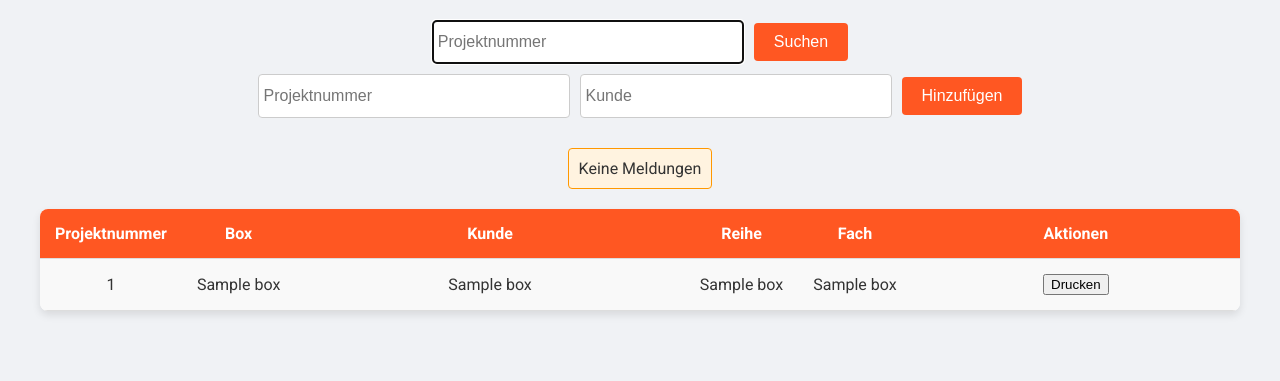
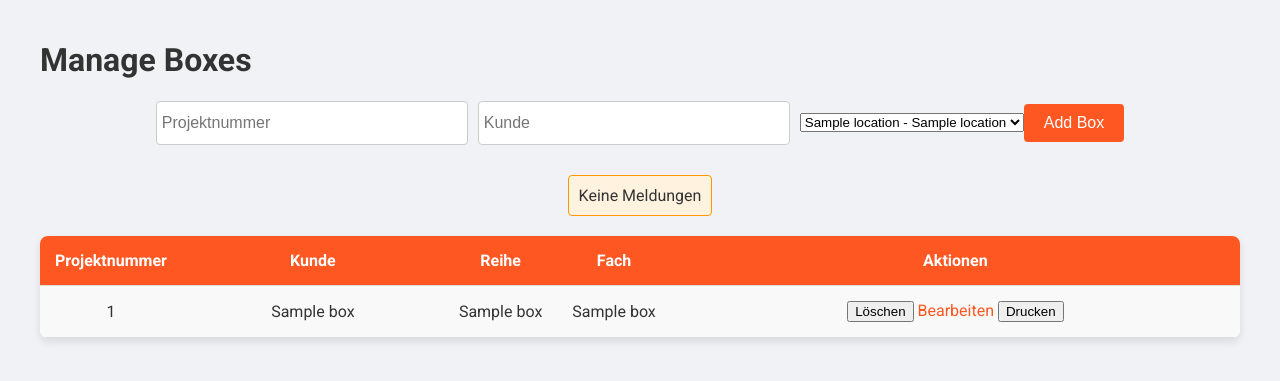
Before and after one commit to tavoli-rgb/kistenverwaltung, a Flask app: template templates/manage.html in a window 1280 px wide. Shown: the top 381 px of the page. Run offline with Flask 3, Linux system fonts and the light colour scheme; the template is opened without the code that fills it: most values are stand-ins (such as "Sample title", 1, 10 or a date in 2020).

Commit message:
umfassende änderungen durch copilot. da alle funktionen nicht mehr gegeben waren

```diff
--- a/app.py
+++ b/app.py
@@ -60,72 +60,6 @@ def find_box():
     else:
         return "Database connection failed."
 
-@app.route('/add', methods=['POST'])
-def add_box():
-    projektnummer = request.form['projektnummer']
-    kunde = request.form['kunde']
-    lagerplatz_id = request.form['lagerplatz_id']
-    conn = get_db_connection()
-    if conn:
-        cursor = conn.cursor()
-        cursor.execute("""
-            INSERT INTO boxes (projektnummer, kunde, lagerplatz_id)
-            VALUES (%s, %s, %s)
-        """, (projektnummer, kunde, lagerplatz_id))
-        conn.commit()
-        cursor.close()
-        conn.close()
-        return redirect(url_for('index'))
-    else:
-        return "Database connection failed."
-
-@app.route('/edit', methods=['POST'])
-def edit_box():
-    projektnummer = request.form['projektnummer']
-    kunde = request.form['kunde']
-    lagerplatz_id = request.form['lagerplatz_id']
-    conn = get_db_connection()
-    if conn:
-        cursor = conn.cursor()
-        cursor.execute("""
-            UPDATE boxes
-            SET kunde = %s, lagerplatz_id = %s
-            WHERE projektnummer = %s
-        """, (kunde, lagerplatz_id, projektnummer))
-        conn.commit()
-        cursor.close()
-        conn.close()
-        return redirect(url_for('index'))
-    else:
-        return "Database connection failed."
-
-@app.route('/delete', methods=['POST'])
-def delete_box():
-    projektnummer = request.form['projektnummer']
-    conn = get_db_connection()
-    if conn:
-        cursor = conn.cursor()
-        cursor.execute("DELETE FROM boxes WHERE projektnummer = %s", (projektnummer,))
-        conn.commit()
-        cursor.close()
-        conn.close()
-        return redirect(url_for('index'))
-    else:
-        return "Database connection failed."
-
-@app.route('/manage', methods=['GET', 'POST'])
-def manage_boxes():
-    conn = get_db_connection()
-    if conn:
-        cursor = conn.cursor()
-        boxes = fetch_boxes(cursor)
-        storage_locations = fetch_storage_locations(cursor)
-        cursor.close()
-        conn.close()
-        return render_template('manage.html', boxes=boxes, storage_locations=storage_locations, message=None, highlight=None)
-    else:
-        return "Database connection failed."
-
 @app.route('/find_manage', methods=['POST'])
 def find_box_manage():
     projektnummer = request.form['projektnummer']
@@ -151,12 +85,61 @@ def find_box_manage():
     else:
         return "Database connection failed."
 
-@app.route('/print_label/<projektnummer>/<kunde>/<reihe>/<fach>/<boxnummer>')
-def print_label(projektnummer, kunde, reihe, fach, boxnummer):
-    return render_template('print_label.html', projektnummer=projektnummer, kunde=kunde, reihe=reihe, fach=fach, boxnummer=boxnummer)
+@app.route('/add', methods=['POST'])
+def add_box():
+    projektnummer = request.form['projektnummer']
+    kunde = request.form['kunde']
+    lagerplatz_id = request.form['lagerplatz_id']
+    conn = get_db_connection()
+    if conn:
+        cursor = conn.cursor()
+        cursor.execute("""
+            INSERT INTO boxes (projektnummer, kunde, lagerplatz_id)
+            VALUES (%s, %s, %s)
+        """, (projektnummer, kunde, lagerplatz_id))
+        cursor.execute("UPDATE storage_locations SET belegt = TRUE WHERE id = %s", (lagerplatz_id,))
+        conn.commit()
+        cursor.close()
+        conn.close()
+        return redirect(url_for('manage_boxes'))
+    else:
+        return "Database connection failed."
+
+@app.route('/edit_box/<projektnummer>', methods=['GET', 'POST'])
+def edit_box(projektnummer):
+    if request.method == 'POST':
+        projektnummer = request.form['projektnummer']
+        kunde = request.form['kunde']
+        lagerplatz_id = request.form['lagerplatz_id']
+        conn = get_db_connection()
+        if conn:
+            cursor = conn.cursor()
+            cursor.execute("""
+                UPDATE boxes
+                SET kunde = %s, lagerplatz_id = %s
+                WHERE projektnummer = %s
+            """, (kunde, lagerplatz_id, projektnummer))
+            conn.commit()
+            cursor.close()
+            conn.close()
+            return redirect(url_for('manage_boxes'))
+        else:
+            return "Database connection failed."
+    else:
+        conn = get_db_connection()
+        if conn:
+            cursor = conn.cursor()
+            cursor.execute("SELECT projektnummer, kunde, lagerplatz_id FROM boxes WHERE projektnummer = %s", (projektnummer,))
+            box = cursor.fetchone()
+            storage_locations = fetch_storage_locations(cursor)
+            cursor.close()
+            conn.close()
+            return render_template('edit_box.html', box=box, storage_locations=storage_locations)
+        else:
+            return "Database connection failed."
 
 @app.route('/delete_box/<projektnummer>', methods=['POST'])
-def delete_box_route(projektnummer):
+def delete_box(projektnummer):
     conn = get_db_connection()
     if conn:
         cursor = conn.cursor()
@@ -182,29 +165,22 @@ def delete_box_route(projektnummer):
     else:
         return "Database connection failed."
 
-@app.route('/edit_box/<projektnummer>', methods=['GET', 'POST'])
-def edit_box_route(projektnummer):
-    if request.method == 'POST':
-        projektnummer = request.form['projektnummer']
-        kunde = request.form['kunde']
-        lagerplatz_id = request.form['lagerplatz_id']
-        conn = get_db_connection()
-        if conn:
-            cursor = conn.cursor()
-            cursor.execute("""
-                UPDATE boxes
-                SET kunde = %s, lagerplatz_id = %s
-                WHERE projektnummer = %s
-            """, (kunde, lagerplatz_id, projektnummer))
-            conn.commit()
-            cursor.close()
-            conn.close()
-            return redirect(url_for('index'))
-        else:
-            return "Database connection failed."
+@app.route('/manage', methods=['GET', 'POST'])
+def manage_boxes():
+    conn = get_db_connection()
+    if conn:
+        cursor = conn.cursor()
+        boxes = fetch_boxes(cursor)
+        storage_locations = fetch_storage_locations(cursor)
+        cursor.close()
+        conn.close()
+        return render_template('manage.html', boxes=boxes, storage_locations=storage_locations, message=None, highlight=None)
     else:
-        # Render form for editing box
-        pass
+        return "Database connection failed."
+
+@app.route('/print_label/<projektnummer>/<kunde>/<reihe>/<fach>/<boxnummer>')
+def print_label(projektnummer, kunde, reihe, fach, boxnummer):
+    return render_template('print_label.html', projektnummer=projektnummer, kunde=kunde, reihe=reihe, fach=fach, boxnummer=boxnummer)
 
 @app.route('/testansicht')
 def testansicht():
--- a/templates/manage.html
+++ b/templates/manage.html
@@ -1,8 +1,9 @@
 <!DOCTYPE html>
-<html lang="de">
+<html lang="en">
 <head>
     <meta charset="UTF-8">
-    <title>Kistenverwaltung</title>
+    <meta name="viewport" content="width=device-width, initial-scale=1.0">
+    <title>Manage Boxes</title>
     <link href="https://fonts.googleapis.com/css2?family=Roboto:wght@400;500;700&display=swap" rel="stylesheet">
     <style>
         body {
@@ -109,51 +110,21 @@
             white-space: nowrap;
         }
     </style>
-    <script>
-        window.onload = function() {
-            document.getElementById('projektnummer').focus();
-        };
-
-        function openPrintWindow(projektnummer, kunde, reihe, fach, boxnummer) {
-            const url = `/print_label/${projektnummer}/${kunde}/${reihe}/${fach}/${boxnummer}`;
-            const printWindow = window.open(url, '_blank', 'width=800,height=600');
-            printWindow.focus();
-        }
-
-        function editBox(projektnummer) {
-            const url = `/edit_box/${projektnummer}`;
-            const editWindow = window.open(url, '_blank', 'width=800,height=600');
-            editWindow.focus();
-        }
-
-        function validateAddForm() {
-            const projektnummer = document.getElementById('add_projektnummer').value;
-            const kunde = document.getElementById('add_kunde').value;
-            if (projektnummer.trim() === '') {
-                alert('Das Feld Projektnummer darf nicht leer sein.');
-                return false;
-            }
-            if (kunde.trim() === '') {
-                alert('Das Feld Kunde darf nicht leer sein.');
-                return false;
-            }
-            return true;
-        }
-    </script>
 </head>
 <body>
     <div class="container">
+        <h1>Manage Boxes</h1>
         <div class="form-container">
-            <!-- Form to search for a project number -->
-            <form action="/find_manage" method="post">
-                <input type="text" id="projektnummer" name="projektnummer" placeholder="Projektnummer">
-                <button type="submit">Suchen</button>
-            </form>
             <!-- Form to add a new project number -->
-            <form action="/manage" method="post" onsubmit="return validateAddForm()">
-                <input type="text" id="add_projektnummer" name="projektnummer" placeholder="Projektnummer" required>
-                <input type="text" id="add_kunde" name="kunde" placeholder="Kunde" required>
-                <button type="submit" name="action" value="add">Hinzufügen</button>
+            <form action="{{ url_for('add_box') }}" method="post">
+                <input type="text" name="projektnummer" placeholder="Projektnummer" required>
+                <input type="text" name="kunde" placeholder="Kunde" required>
+                <select name="lagerplatz_id" required>
+                    {% for location in storage_locations %}
+                        <option value="{{ location[0] }}">{{ location[1] }} - {{ location[2] }}</option>
+                    {% endfor %}
+                </select>
+                <button type="submit">Add Box</button>
             </form>
             <div class="message">{% if message %}{{ message }}{% else %}Keine Meldungen{% endif %}</div>
         </div>
@@ -161,26 +132,33 @@
             <table>
                 <tr>
                     <th class="narrow-column">Projektnummer</th>
-                    <th class="narrow-column">Box</th>
                     <th>Kunde</th>
                     <th class="narrow-column">Reihe</th>
                     <th class="narrow-column">Fach</th>
                     <th>Aktionen</th>
                 </tr>
                 {% for box in boxes %}
-                <tr class="{% if highlight and highlight[0] == box[2] and highlight[1] == box[3] %}highlight{% endif %}" onclick="editBox('{{ box[0] }}')">
+                <tr class="{% if highlight and highlight[0] == box[2] and highlight[1] == box[3] %}highlight{% endif %}">
                     <td class="narrow-column">{{ box[0] }}</td>
-                    <td class="narrow-column">{{ box[4] }}</td>
                     <td>{{ box[1] }}</td>
                     <td class="narrow-column">{{ box[2] }}</td>
                     <td class="narrow-column">{{ box[3] }}</td>
                     <td>
-                        <button type="button" onclick="event.stopPropagation(); openPrintWindow('{{ box[0] }}', '{{ box[1] }}', '{{ box[2] }}', '{{ box[3] }}', '{{ box[4] }}')">Drucken</button>
+                        <form action="{{ url_for('delete_box', projektnummer=box[0]) }}" method="post" style="display:inline;">
+                            <button type="submit">Löschen</button>
+                        </form>
+                        <a href="{{ url_for('edit_box', projektnummer=box[0]) }}">Bearbeiten</a>
+                        <button type="button" onclick="openPrintWindow('{{ box[0] }}', '{{ box[1] }}', '{{ box[2] }}', '{{ box[3] }}', '{{ box[4] }}')">Drucken</button>
                     </td>
                 </tr>
                 {% endfor %}
             </table>
         </div>
     </div>
+    <script>
+        function openPrintWindow(projektnummer, kunde, reihe, fach, boxnummer) {
+            window.open(`/print_label/${projektnummer}/${kunde}/${reihe}/${fach}/${boxnummer}`, '_blank');
+        }
+    </script>
 </body>
 </html>
```
Also changed, not shown: templates/edit_box.html (+16 -11 lines), templates/index.html (+18 -22 lines).
